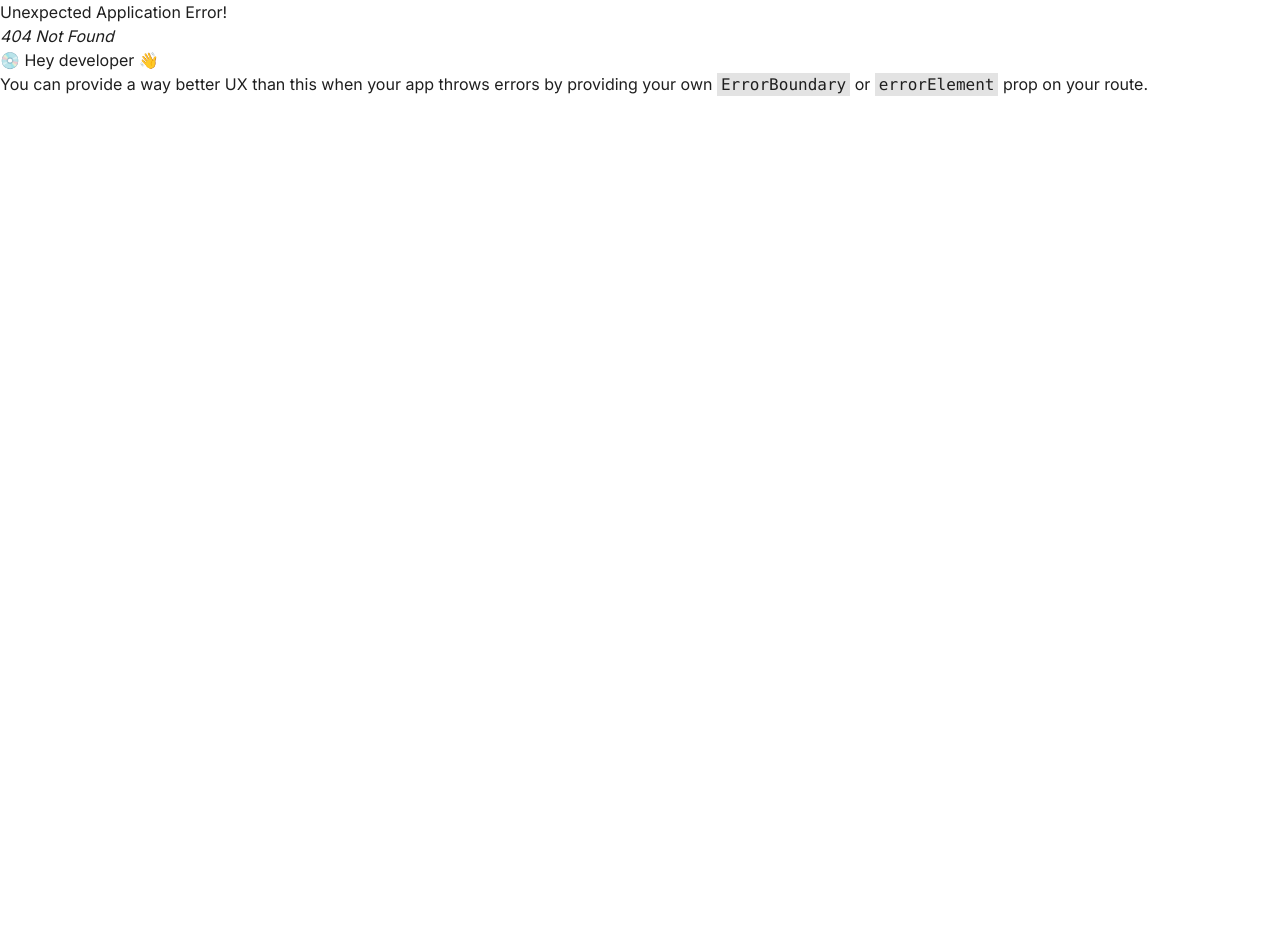
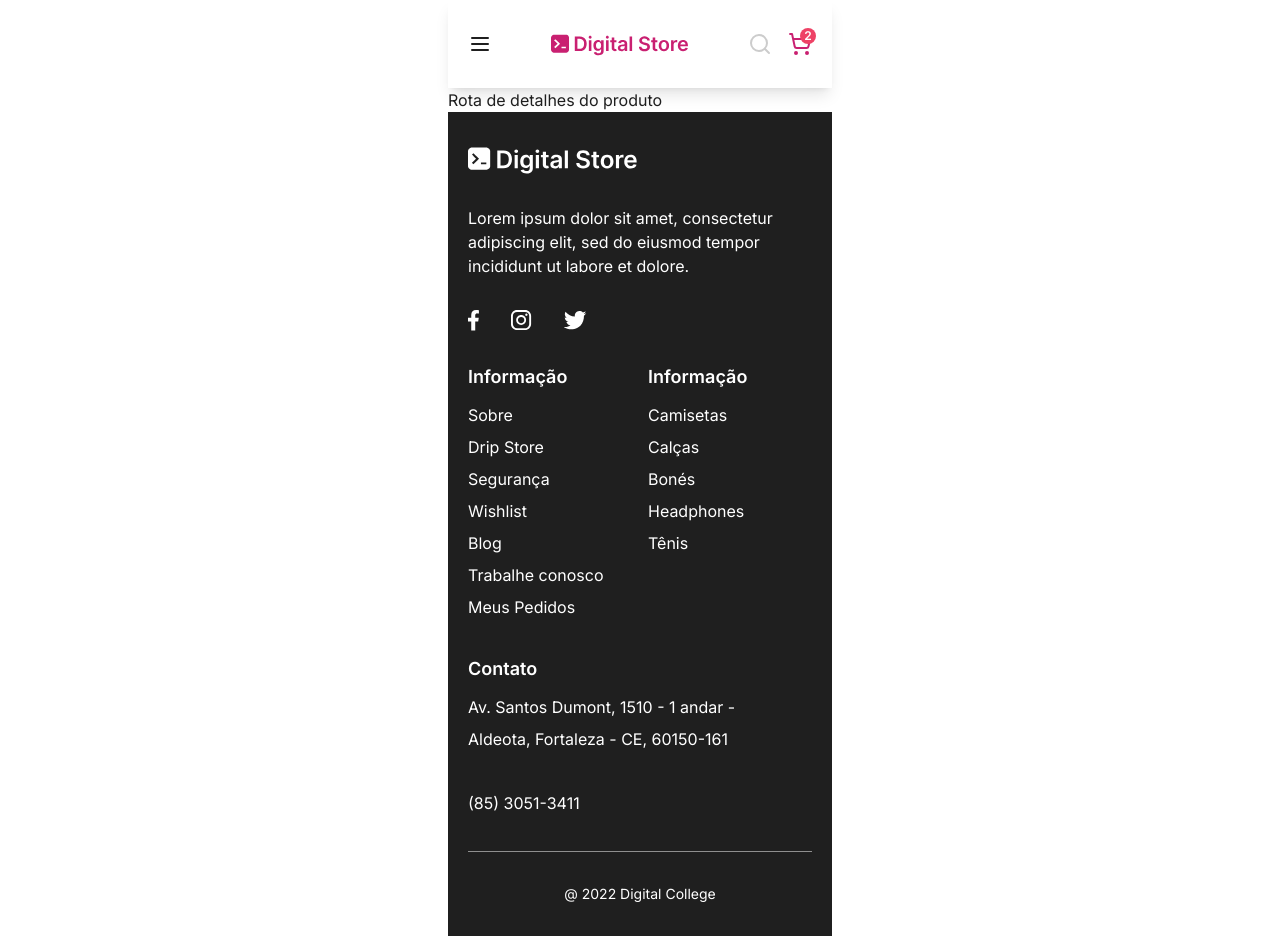
Before and after one commit to pedroeuzebiooo/digital-store, a React (Vite) app: page /produtos/1 in a window 1280 px wide. Before the commit this address had no page. Before the commit the page ends 800 px from the top, so only its background shows below. Built offline with nearby package versions, Linux system fonts and the light colour scheme.

Commit message:
feat: add product details route

```diff
--- a/src/App.tsx
+++ b/src/App.tsx
@@ -1,6 +1,7 @@
 import { createBrowserRouter, RouterProvider } from "react-router-dom";
 import { HomePage } from "./pages/home";
 import { ProductListPage } from "./pages/product-list";
+import { ProductDetails } from "./pages/product-details";
 
 const router = createBrowserRouter([
   {
@@ -11,6 +12,10 @@ const router = createBrowserRouter([
     path: "/produtos",
     element: <ProductListPage />,
   },
+  {
+    path: "/produtos/:produtoId",
+    element: <ProductDetails />,
+  },
 ]);
 
 export function App() {
--- /dev/null
+++ b/src/pages/product-details/index.tsx
@@ -0,0 +1,16 @@
+import { Footer } from "../../components/footer";
+import { Header } from "../../components/header";
+
+export function ProductDetails() {
+  return (
+    <div className="mx-auto w-96">
+      <Header />
+
+      <section>
+        <h1>Rota de detalhes do produto</h1>
+      </section>
+
+      <Footer />
+    </div>
+  );
+}
```
